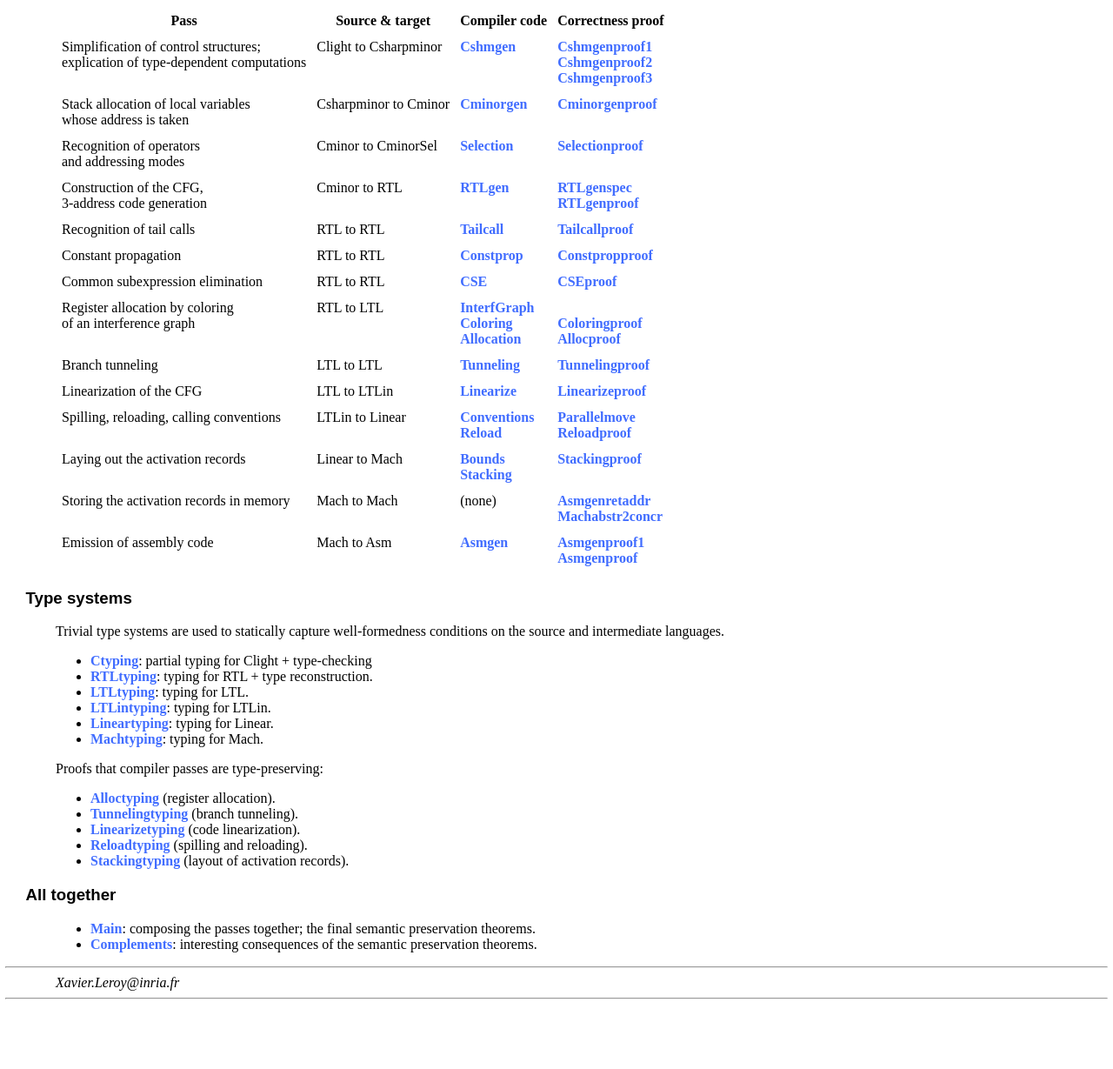
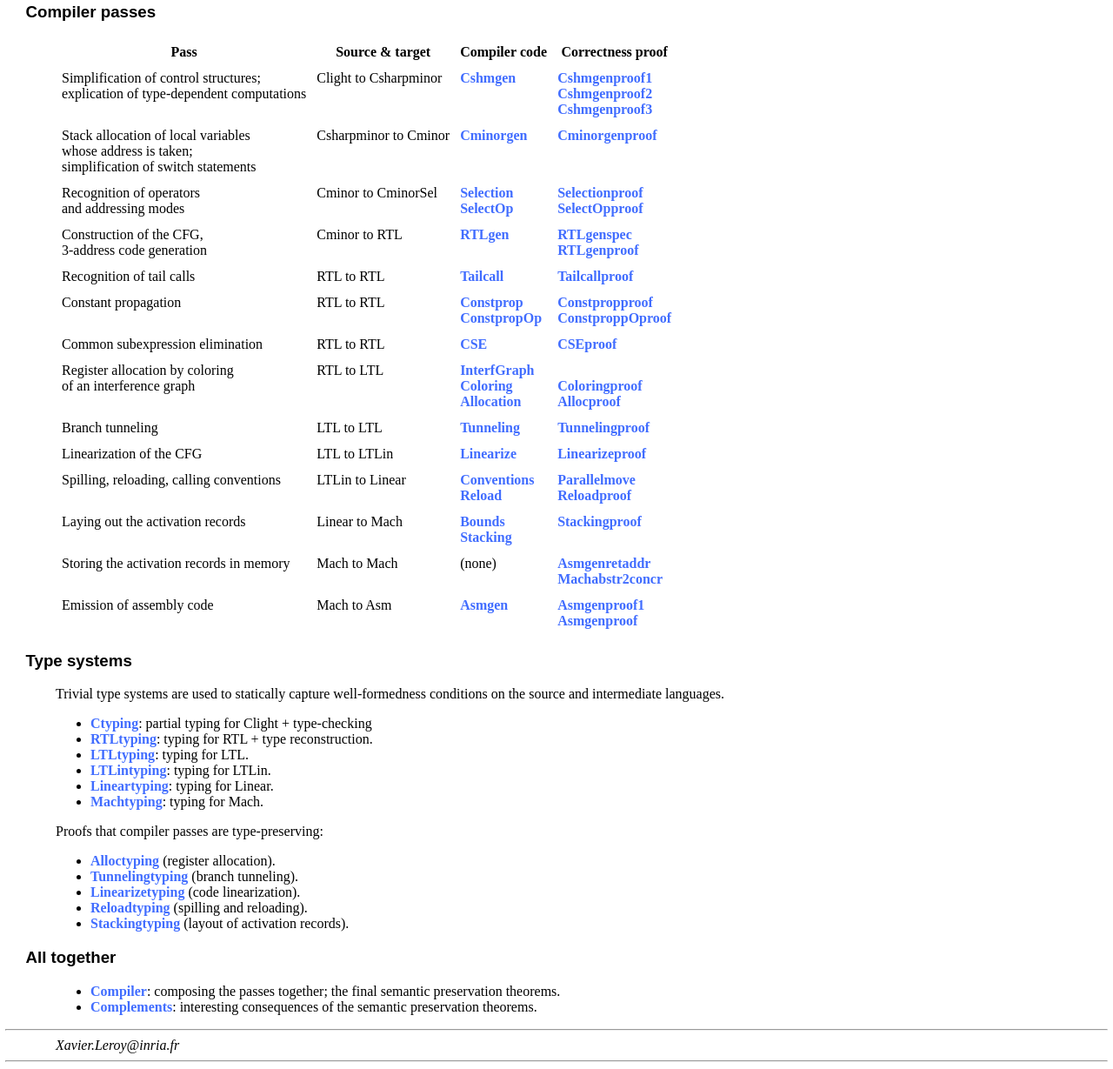
Before and after one commit to AbsInt/CompCert, a plain HTML site: page doc/index.html in a window 1280 px wide. Shown: the part 1355-2584 px from the top of the page at 87% size. Before the commit the page ends 2512 px from the top, so only its background shows below. Drawn offline with Linux system fonts and the light colour scheme.

Commit message:
Last updates for release 1.5.
git-svn-id: https://yquem.inria.fr/compcert/svn/compcert/trunk@1142 fca1b0fc-160b-0410-b1d3-a4f43f01ea2e

```diff
--- a/doc/index.html
+++ b/doc/index.html
@@ -24,7 +24,7 @@ a:active {color : Red; text-decoration : underline; }
 
 <H1 align="center">The Compcert verified compiler</H1>
 <H2 align="center">Commented Coq development</H2>
-<H3 align="center">Version 1.4, 2009-04-21</H3>
+<H3 align="center">Version 1.5, 2009-08-28</H3>
 
 <H2>Introduction</H2>
 
@@ -83,9 +83,10 @@ semi-lattices.
 <LI> <A HREF="html/Kildall.html">Kildall</A>: resolution of dataflow
 inequations by fixpoint iteration.
 <LI> <A HREF="html/Parmov.html">Parmov</A>: compilation of parallel assignments.
+<LI> <A HREF="html/UnionFind.html">UnionFind</A>: a persistent union-find data structure.
 </UL>
 
-<H3>Definitions and properties used in many parts of the development</H3>
+<H3>Definitions and theorems used in many parts of the development</H3>
 
 <UL>
 <LI> <A HREF="html/Errors.html">Errors</A>: the Error monad.
@@ -96,6 +97,7 @@ common elements of abstract syntaxes.
 <LI> <A HREF="html/Mem.html">Mem</A>: the memory model.
 <LI> <A HREF="html/Globalenvs.html">Globalenvs</A>: global execution environments.
 <LI> <A HREF="html/Smallstep.html">Smallstep</A>: tools for small-step semantics.
+<LI> <A HREF="html/Determinism.html">Determinism</A>: determinism properties of small-step semantics.
 <LI> <A HREF="html/Op.html">Op</A>: operators, addressing modes and their
 semantics.
 </UL>
@@ -151,7 +153,9 @@ code.
       <A HREF="html/Cshmgenproof2.html">Cshmgenproof2</A><br>
       <A HREF="html/Cshmgenproof3.html">Cshmgenproof3</A></TD>
 <TR valign="top">
-  <TD>Stack allocation of local variables<br>whose address is taken</TD>
+  <TD>Stack allocation of local variables<br>
+      whose address is taken;<br>
+      simplification of switch statements</TD>
   <TD>Csharpminor to Cminor</TD>
   <TD><A HREF="html/Cminorgen.html">Cminorgen</A></TD>
   <TD><A HREF="html/Cminorgenproof.html">Cminorgenproof</A></TD>
@@ -160,8 +164,10 @@ code.
 <TR valign="top">
   <TD>Recognition of operators<br>and addressing modes</TD>
   <TD>Cminor to CminorSel</TD>
-  <TD><A HREF="html/Selection.html">Selection</A></TD>
-  <TD><A HREF="html/Selectionproof.html">Selectionproof</A></TD>
+  <TD><A HREF="html/Selection.html">Selection</A><br>
+      <A HREF="html/SelectOp.html">SelectOp</A></TD>
+  <TD><A HREF="html/Selectionproof.html">Selectionproof</A><br>
+      <A HREF="html/SelectOpproof.html">SelectOpproof</A></TD>
 </TR>
 
 <TR valign="top">
@@ -182,8 +188,10 @@ code.
 <TR valign="top">
   <TD>Constant propagation</TD>
   <TD>RTL to RTL</TD>
-  <TD><A HREF="html/Constprop.html">Constprop</A></TD>
-  <TD><A HREF="html/Constpropproof.html">Constpropproof</A></TD>
+  <TD><A HREF="html/Constprop.html">Constprop</A><br>
+      <A HREF="html/ConstpropOp.html">ConstpropOp</A></TD>
+  <TD><A HREF="html/Constpropproof.html">Constpropproof</A><br>
+      <A HREF="html/ConstpropOpproof.html">ConstproppOproof</A></TD>
 </TR>
 
 <TR valign="top">
@@ -276,7 +284,7 @@ Proofs that compiler passes are type-preserving:
 <H3>All together</H3>
 
 <UL>
-<LI> <A HREF="html/Main.html">Main</A>: composing the passes together; the
+<LI> <A HREF="html/Compiler.html">Compiler</A>: composing the passes together; the
 final semantic preservation theorems.
 <LI> <A HREF="html/Complements.html">Complements</A>: interesting consequences of the semantic preservation theorems.
 </UL>
```
Also changed, not shown: 2 other files.
